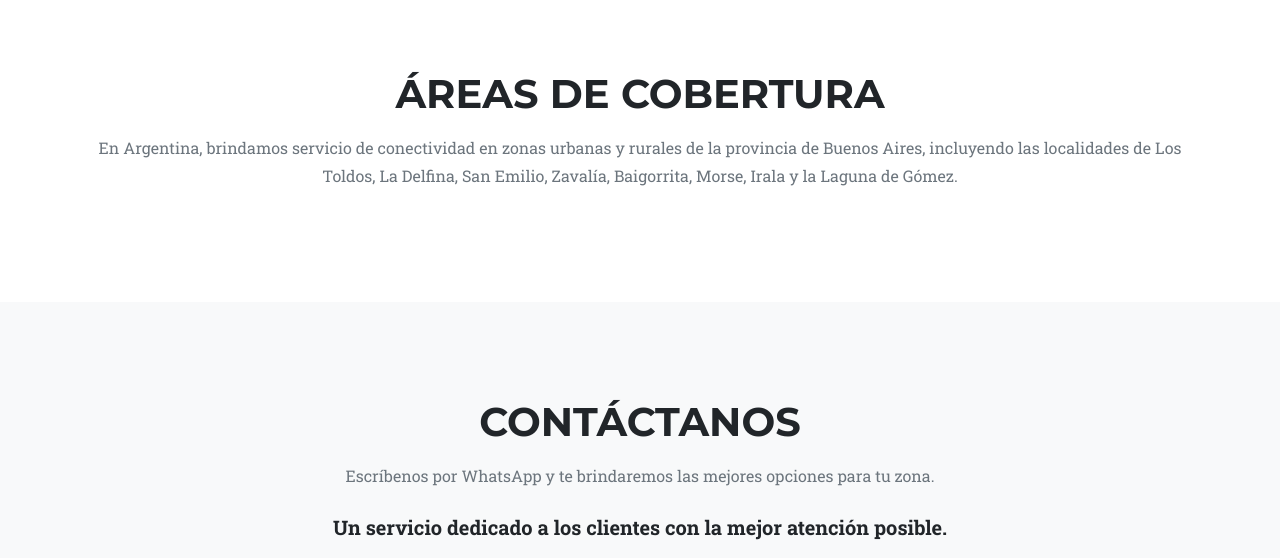
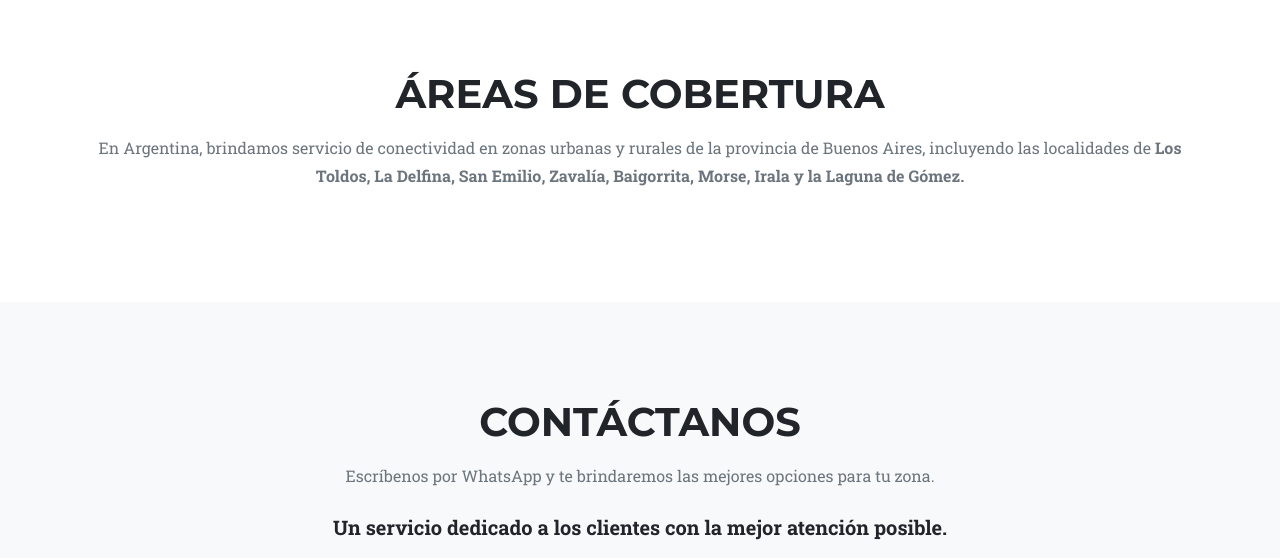
Before and after one commit to granor236/granor, a website: page index.html in a window 1280 px wide. Shown: the part 2240-2798 px from the top of the page. Drawn offline with nearby package versions, Linux system fonts and the light colour scheme.

Commit message:
Update index.html

```diff
--- a/index.html
+++ b/index.html
@@ -150,7 +150,7 @@
             <div class="container">
                 <div class="text-center">
                     <h2 class="section-heading text-uppercase">Áreas de cobertura</h2>
-                    <p class="text-muted">En Argentina, brindamos servicio de conectividad en zonas urbanas y rurales de la provincia de Buenos Aires, incluyendo las localidades de Los Toldos, La Delfina, San Emilio, Zavalía, Baigorrita, Morse, Irala y la Laguna de Gómez.</p>
+                    <p class="text-muted">En Argentina, brindamos servicio de conectividad en zonas urbanas y rurales de la provincia de Buenos Aires, incluyendo las localidades de <b>Los Toldos, La Delfina, San Emilio, Zavalía, Baigorrita, Morse, Irala y la Laguna de Gómez.</b></p>
                 </div>
     </div>
         </section>
```
